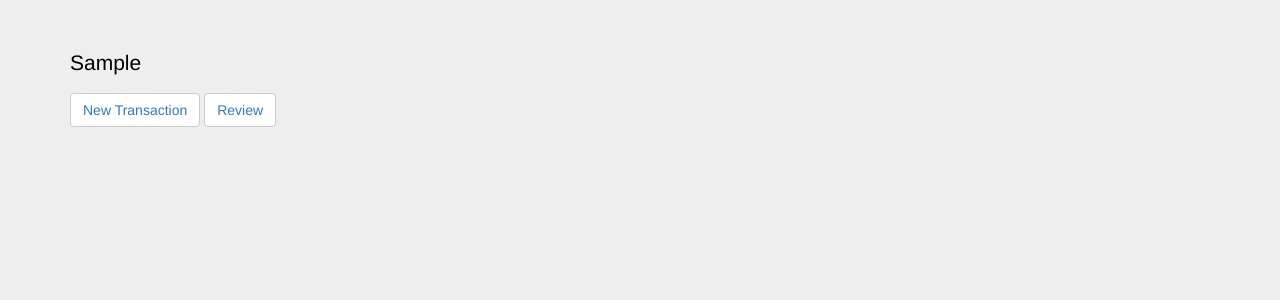
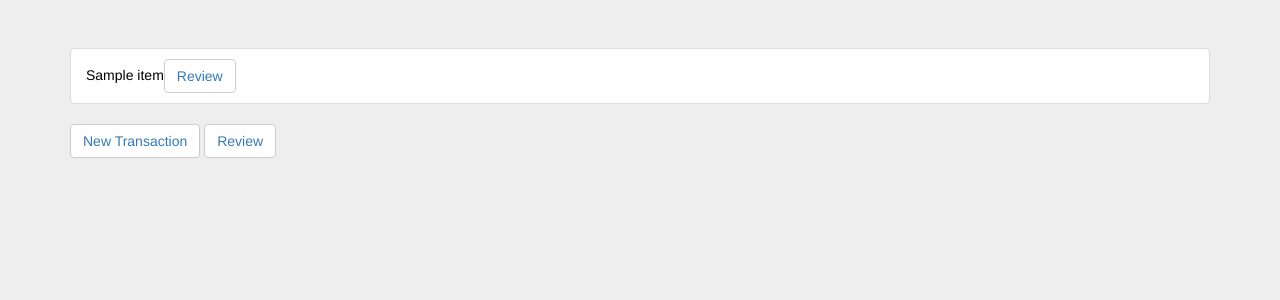
Before and after one commit to lunaticmonk/block-shop, a Flask app: template templates/index.html in a window 1280 px wide. Shown: the top 300 px of the page. Run offline with Flask 2, Linux system fonts and the light colour scheme; the template is opened without the code that fills it: most values are stand-ins (such as "Sample title", 1, 10 or a date in 2020); some libraries are stand-ins or nearby versions.

Commit message:
verified transaction addition

```diff
--- a/app.py
+++ b/app.py
@@ -8,6 +8,8 @@ CONNECTION = 'mongodb://blockshop:blockshop@ds113445.mlab.com:13445/blockshop'
 client = MongoClient(CONNECTION)
 db = client.blockshop
 TRANSACTION_LIMIT = 2
+ORDER_ID = 1000
+
 
 
 class Blockchain(object):
@@ -37,6 +39,7 @@ class currentBlock(object):
     def __init__(self):
         self.index = db.blockchain.count()
         self.transactions = []
+        self.verified = 0
 
 
     def addBlock(self):
@@ -47,12 +50,12 @@ class currentBlock(object):
         self.transactions = []
 
     def add_transaction(self, userid, vehicle_no, address):
+        global ORDER_ID
         if (len(self.transactions)< TRANSACTION_LIMIT):
-            self.transactions.append({ 'userid': userid, 'vehicle_no': vehicle_no, 'address': address, 'features': None, 'review':[]})
-            if (len(self.transactions) == TRANSACTION_LIMIT):
-                self.addBlock()
+            self.transactions.append({ 'order_id':ORDER_ID,'userid': userid, 'vehicle_no': vehicle_no, 'address': address, 'features': None, 'review':[]})
+            ORDER_ID += 1
         else:
-            print 'limit exceeded..'
+            print 'Please Wait'
 
 # global vars
 
@@ -63,7 +66,7 @@ currentblock = currentBlock()
 @app.route('/', methods=['GET', 'POST'])
 def index():
     # self.currentBlock = currentBlock()
-    return render_template('index.html', current_no= len(currentblock.transactions)), 200
+    return render_template('index.html', current_trans= currentblock.transactions), 200
     # return 'success', 200
 
 @app.route('/review', methods=['GET', 'POST'])
@@ -74,11 +77,19 @@ def review():
             if item['features'] is not None:
                 tobereviewed.append(item)
             else:
-                return render_template('survey.html')
+                return render_template('survey.html', order_id=request.args.get('id'))
 
         return render_template('review.html', tobereviewed = tobereviewed)
     if request.method == 'POST':
-        return 'save will happen here'
+        order_id = request.form['order_id']
+        features = {'ABS':request.form['abs'],'power_steering':request.form['powersteering'], 'power_window': request.form['powerwindow'], 'ac': request.form['ac']}
+        for i,item in enumerate(currentblock.transactions):
+            if str(item['order_id']) == str(order_id):
+                currentblock.transactions[i]['features']= features
+                currentblock.verified += 1
+        if currentblock.verified == TRANSACTION_LIMIT:
+            currentblock.addBlock()
+        return redirect(url_for('index'))
 
 @app.route('/transactions/new', methods=['GET', 'POST'])
 def newTransaction():
--- a/templates/index.html
+++ b/templates/index.html
@@ -7,7 +7,11 @@
   </head>
   <body class="jumbotron">
     <div class="container">
-    <p>{{current_no}}</p>
+        <ul class="list-group">
+          {% for item in current_trans %}
+          <li class="list-group-item">{{item}}<button type="button" class="btn-default btn"><a href="{{url_for('review', id = item['order_id'])}}">Review</a></button></li>
+          {% endfor %}
+        </ul>
       <button type="button" class="btn-default btn"><a href="{{url_for('newTransaction')}}">New Transaction</a></button>
       <button type="button" name="reviewBtn" class="btn btn-default"><a href="{{url_for('review')}}">Review</a></button>
     </div>
--- a/templates/newtransaction.html
+++ b/templates/newtransaction.html
@@ -5,8 +5,8 @@
     <title></title>
     <link rel="stylesheet" href="https://maxcdn.bootstrapcdn.com/bootstrap/3.3.7/css/bootstrap.min.css">
   </head>
-  <body>
-    <form class="" action="{{url_for('newTransaction')}}" method="POST">
+  <body class="jumbotron">
+    <form class="container" action="{{url_for('newTransaction')}}" method="POST">
       <input type="text" name="id" value="" placeholder="id">
       <input type="text" name="vehicle_no" value="" placeholder="vehicle_no">
       <input type="text" name="address" value="" placeholder="address">
--- a/templates/survey.html
+++ b/templates/survey.html
@@ -27,6 +27,9 @@
         <input type="radio" name="ac" value="1">Yes <br>
         <input type="radio" name="ac" value="0">No
       </div>
+      <div class="">
+          <input type="text" name="order_id" value="{{order_id}}" style="display: hidden">
+      </div>
       <button type="submit" name="button" class="btn btn-primary">Submit</button>
     </form>
   </body>
```
